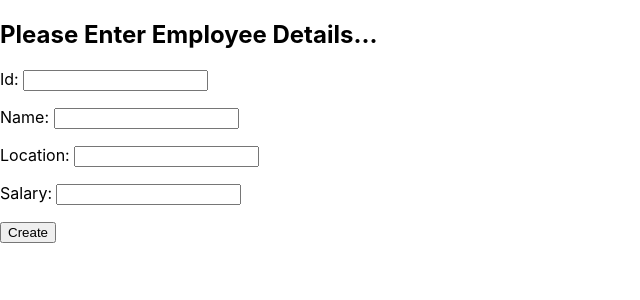
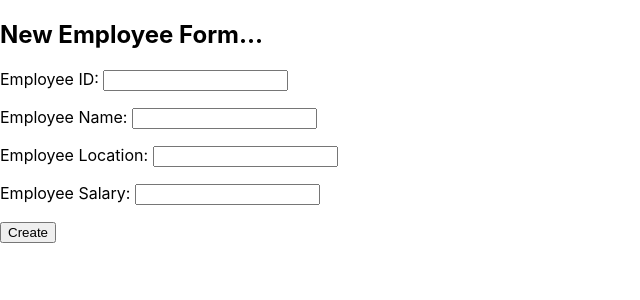
Before and after one commit to udshanu/ReactJsUsingJavaScriptFiles, a React (Create React App) app in the folder React.AspNetCoreLatest/React.AspNetCoreLatest/reactdemo/: page / in a window 1280 px wide. Shown: the top 300 px of the page, without its empty margins (0-640 px from the left). Built offline with nearby package versions, Linux system fonts and the light colour scheme.

Commit message:
Understanding FORMS in React

```diff
--- a/React.AspNetCoreLatest/React.AspNetCoreLatest/reactdemo/package.json
+++ b/React.AspNetCoreLatest/React.AspNetCoreLatest/reactdemo/package.json
@@ -6,6 +6,7 @@
     "@testing-library/jest-dom": "^4.2.4",
     "@testing-library/react": "^9.5.0",
     "@testing-library/user-event": "^7.2.1",
+    "formik": "^2.1.4",
     "react": "^16.13.1",
     "react-dom": "^16.13.1",
     "react-scripts": "3.4.1"
--- a/React.AspNetCoreLatest/React.AspNetCoreLatest/reactdemo/src/index.js
+++ b/React.AspNetCoreLatest/React.AspNetCoreLatest/reactdemo/src/index.js
@@ -4,52 +4,77 @@
 
 
 ////------------Understanding FORMS in React--------//////////
+//In React state of this input elements is typically kept in state property of the component, and only update it with setState method.
+//Input Form element controll by react in this fasion is called as "Controlled Inputs" or "Controlled Components".
+//The alternative is "Uncontrolled Inputs" or "Uncontrolled Components" where form data is handled by the DOM itself.
+//We will use "ref" to get value of this input and performe operation of this data.
+//Uncontrolled inputs are simplest way to implement the form inputs but they are not powerful enough to build real world applictions.
+//We can get all property values by using "Spred Oparator"
+//React do not provide some features by default.(validations, keep track of visited fields, handle form submition, etc..)
+
+//We use "Formik" labrary for build powerfull applications in React.
+//Formik also build on the same principles of control components and managing states.
+
+//What is "Formik"?
+//Small group of React components and functions used for building forms in React and React Native.
+//This helps 3 most important activities.
+//1. Get values from form
+//2. Handling validation of form data.
+//3. Handiling form submition.
+
 
 class EmployeeComponent extends React.Component{
     constructor(props){
         super(props);
-
         this.state={
-            message:''
+            employee:{
+                Id:'',
+                Name:'',
+                Location:'',
+                Salary:''
+            }
         };
     }
 
+    changeHandler=e=>{
+        const name = e.target.name;
+        const value = e.target.value;
+
+        this.setState({employee:{
+            ...this.state.employee, [name]:value //this is the spred oparator.
+        }});
+    }
+
     onCreateEmployee=()=>{
-        let empInfo={
-            Id: parseInt(this.refs.id.value),
-            Name: this.refs.name.value,
-            Location: this.refs.location.value,
-            Salary: parseInt(this.refs.salary.value)
-        };
-
-        //fetch('https://localhost:44336/api/Employee',
-        fetch('https://localhost:44392/api/Employee',
-        {method:'POST', headers:{'Content-Type':'application/json'}, body:JSON.stringify(empInfo)},
-        ).then(r=>r.json()).then(result=>{
-            if(result){
-                this.setState({message: 'New employee is created successfully.'});
-            }
-        });
+        console.log(this.state.employee);
     }
 
     render(){
-        return (
+        return(
             <div>
-                <h2>Please Enter Employee Details...</h2>
+                <h2>New Employee Form...</h2>
                 <p>
-                    <label>Id: <input type="text" ref="id"></input></label>
+                    <label>
+                         {/* Name property should equal to state employee object's names. */}
+                        Employee ID: <input type="Text" name="Id" value={this.state.employee.Id} onChange={this.changeHandler}></input>
+                    </label>
                 </p>
                 <p>
-                    <label>Name: <input type="text" ref="name"></input></label>
+                    <label>
+                        Employee Name: <input type="Text" name="Name" value={this.state.employee.Name} onChange={this.changeHandler}></input>
+                    </label>
                 </p>
                 <p>
-                    <label>Location: <input type="text" ref="location"></input></label>
+                    <label>
+                        Employee Location: <input type="Text" name="Location" value={this.state.employee.Location} onChange={this.changeHandler}></input>
+                    </label>
                 </p>
                 <p>
-                    <label>Salary: <input type="text" ref="salary"></input></label>
+                    <label>
+                        Employee Salary: <input type="Text" name="Salary" value={this.state.employee.Salary} onChange={this.changeHandler}></input>
+                    </label>
                 </p>
                 <button onClick={this.onCreateEmployee}>Create</button>
-                <p>{this.state.message}</p>
             </div>
         );
     }
```
Also changed, not shown: 1 other file (tests, documents, lock files or other folders).
